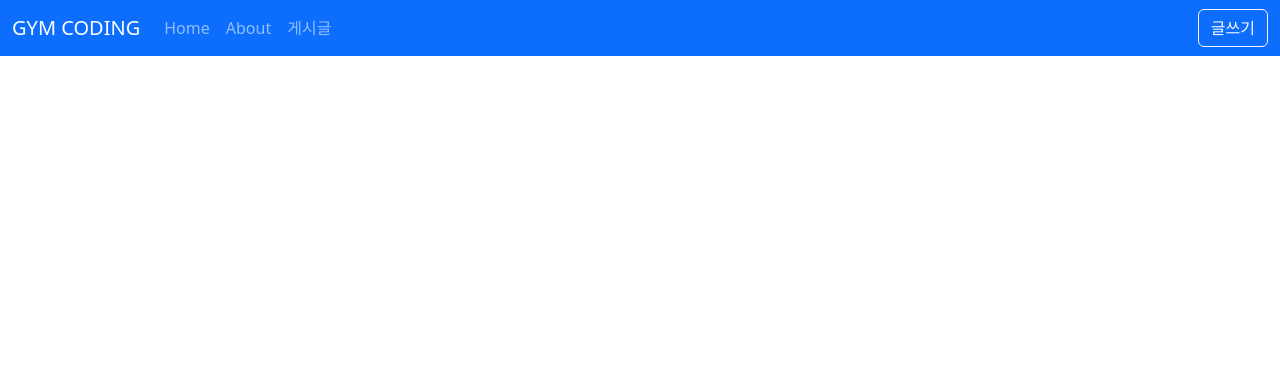
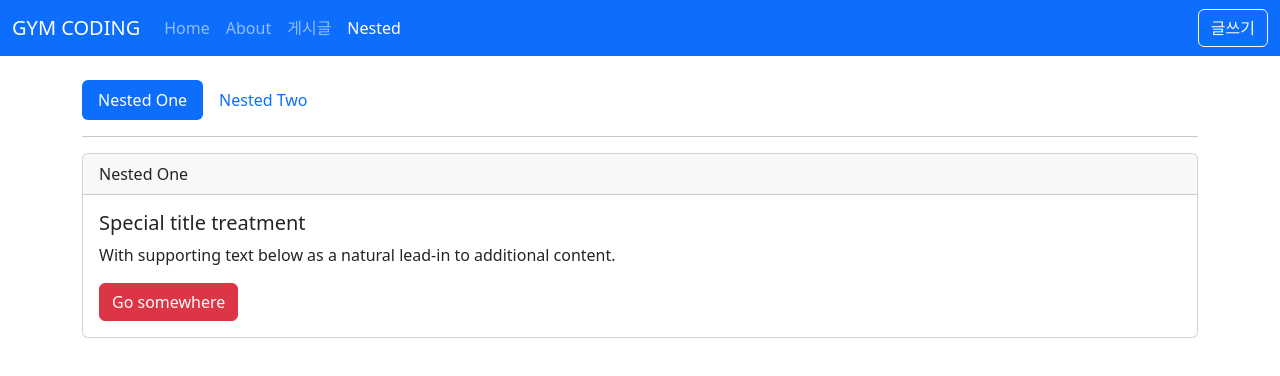
Before and after one commit to sseonmo/vue3-posts, a Vue app: page /nested/one in a window 1280 px wide. Shown: the top 376 px of the page. Built offline with nearby package versions, Linux system fonts and the light colour scheme.

Commit message:
404 Not Found & 중첩 라우트 적용

```diff
--- a/src/layout/TheHeader.vue
+++ b/src/layout/TheHeader.vue
@@ -38,6 +38,11 @@
 						<li class="nav-item">
 							<a class="nav-link" href="/about">About</a>
 						</li> -->
+						<li class="nav-item">
+							<RouterLink class="nav-link" active-class="active" to="/nested">
+								Nested
+							</RouterLink>
+						</li>
 					</ul>
 					<div class="d-flesx">
 						<button class="btn btn-outline-light" type="button" @click="goPage">
--- a/src/router/index.js
+++ b/src/router/index.js
@@ -5,6 +5,11 @@
 import PostDetailView from '@/views/posts/PostDetailView.vue';
 import PostListView from '@/views/posts/PostListView.vue';
 import PostEditView from '@/views/posts/PostEditView.vue';
+import NotFoundView from '@/views/NotFoundView.vue';
+import NestedView from '@/views/nested/NestedView.vue';
+import NestedOneView from '@/views/nested/NestedOneView.vue';
+import NestedTwoView from '@/views/nested/NestedTwoView.vue';
+import NestedHomeView from '@/views/nested/NestedHomeView.vue';
 
 const routes = [
 	{
@@ -37,6 +42,33 @@
 		name: 'PostEdit',
 		component: PostEditView,
 	},
+	{
+		path: '/:pathMatch(.*)*',
+		name: 'NotFound',
+		component: NotFoundView,
+	},
+	{
+		path: '/nested',
+		name: 'Nested',
+		component: NestedView,
+		children: [
+			{
+				path: '',
+				name: 'NestedHome',
+				component: NestedHomeView,
+			},
+			{
+				path: 'one',
+				name: 'NestedOne',
+				component: NestedOneView,
+			},
+			{
+				path: 'two',
+				name: 'NestedTwo',
+				component: NestedTwoView,
+			},
+		],
+	},
 ];
 
 const router = createRouter({
--- /dev/null
+++ b/src/views/NotFoundView.vue
@@ -0,0 +1,17 @@
+<template>
+	<div class="text-center py-5">
+		<h1>Ooops!</h1>
+		<h2>404 NotFound</h2>
+		<div class="text-muted">요청한 페이지를 찾을 수 없습니다!</div>
+		<!--		{{ $route.params.pathMatch }}-->
+		<div class="mt-4">
+			<RouterLink to="/">
+				<button class="btn btn-primary">Home</button>
+			</RouterLink>
+		</div>
+	</div>
+</template>
+
+<script setup></script>
+
+<style lang="scss" scoped></style>
--- /dev/null
+++ b/src/views/nested/NestedHomeView.vue
@@ -0,0 +1,12 @@
+<template>
+	<div class="card">
+		<div class="card-header">Nested Home</div>
+		<div class="card-body">
+			<h1>Nested routes home...</h1>
+		</div>
+	</div>
+</template>
+
+<script setup></script>
+
+<style lang="scss" scoped></style>
--- /dev/null
+++ b/src/views/nested/NestedOneView.vue
@@ -0,0 +1,17 @@
+<template>
+	<div class="card">
+		<div class="card-header">Nested One</div>
+		<div class="card-body">
+			<h5 class="card-title">Special title treatment</h5>
+			<p class="card-text">
+				With supporting text below as a natural lead-in to additional content.
+			</p>
+			<a href="#" class="btn btn-danger">Go somewhere</a>
+		</div>
+	</div>
+</template>
+
+<script setup></script>
+
+<style lang="scss" scoped></style>
+e
--- /dev/null
+++ b/src/views/nested/NestedTwoView.vue
@@ -0,0 +1,17 @@
+<template>
+	<div class="card">
+		<div class="card-header">Nested Two</div>
+		<div class="card-body">
+			<h5 class="card-title">Special title treatment</h5>
+			<p class="card-text">
+				With supporting text below as a natural lead-in to additional content.
+			</p>
+			<a href="#" class="btn btn-warning">Go somewhere</a>
+		</div>
+	</div>
+</template>
+
+<script setup></script>
+
+<style lang="scss" scoped></style>
+e
--- /dev/null
+++ b/src/views/nested/NestedView.vue
@@ -0,0 +1,30 @@
+<template>
+	<div>
+		<ul class="nav nav-pills">
+			<li class="nav-item">
+				<RouterLink
+					class="nav-link"
+					active-class="active"
+					:to="{ name: 'NestedOne', replace: true }"
+				>
+					Nested One
+				</RouterLink>
+			</li>
+			<li class="nav-item">
+				<RouterLink
+					class="nav-link"
+					active-class="active"
+					:to="{ name: 'NestedTwo', replace: true }"
+				>
+					Nested Two
+				</RouterLink>
+			</li>
+		</ul>
+		<hr />
+		<RouterView> </RouterView>
+	</div>
+</template>
+
+<script setup></script>
+
+<style lang="scss" scoped></style>
```
